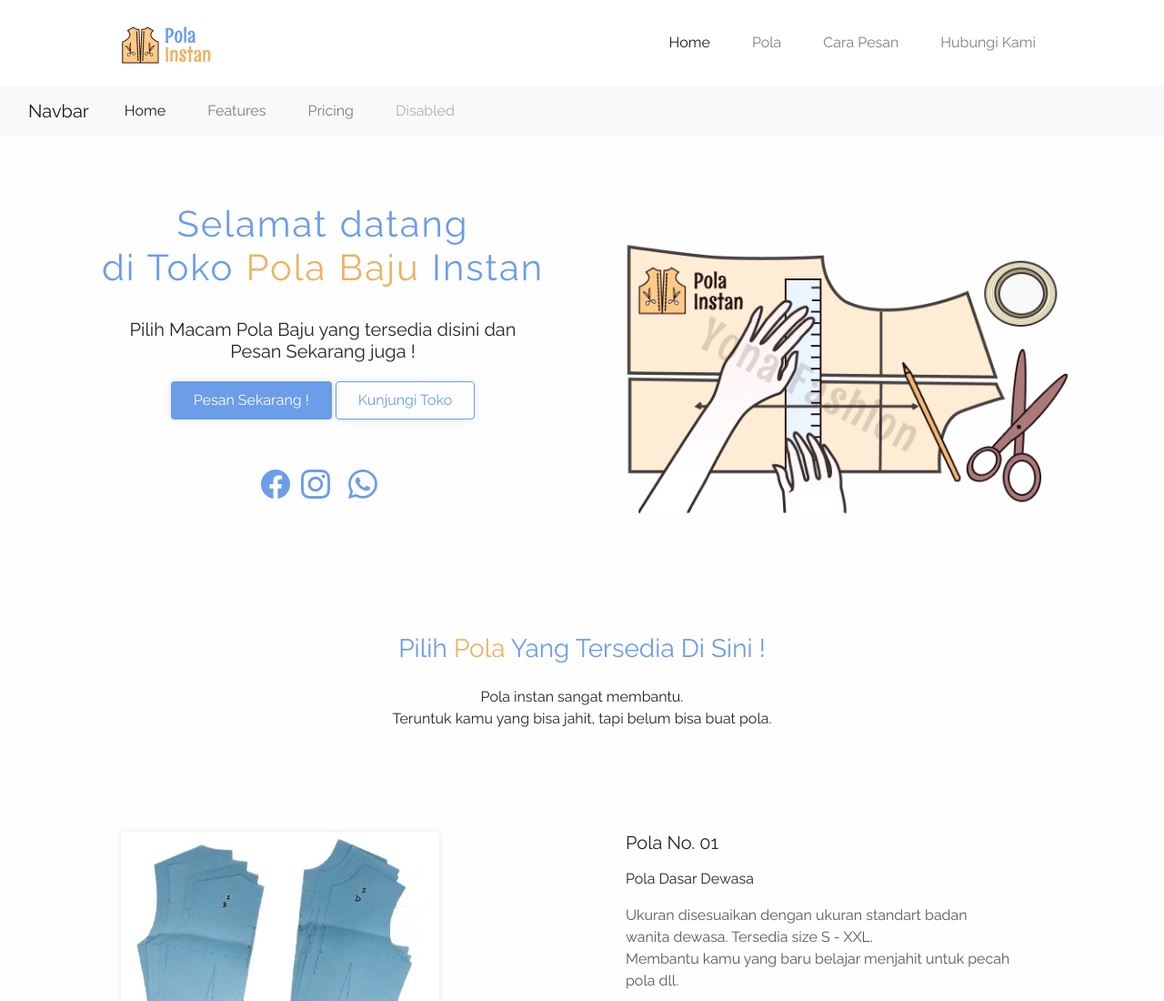
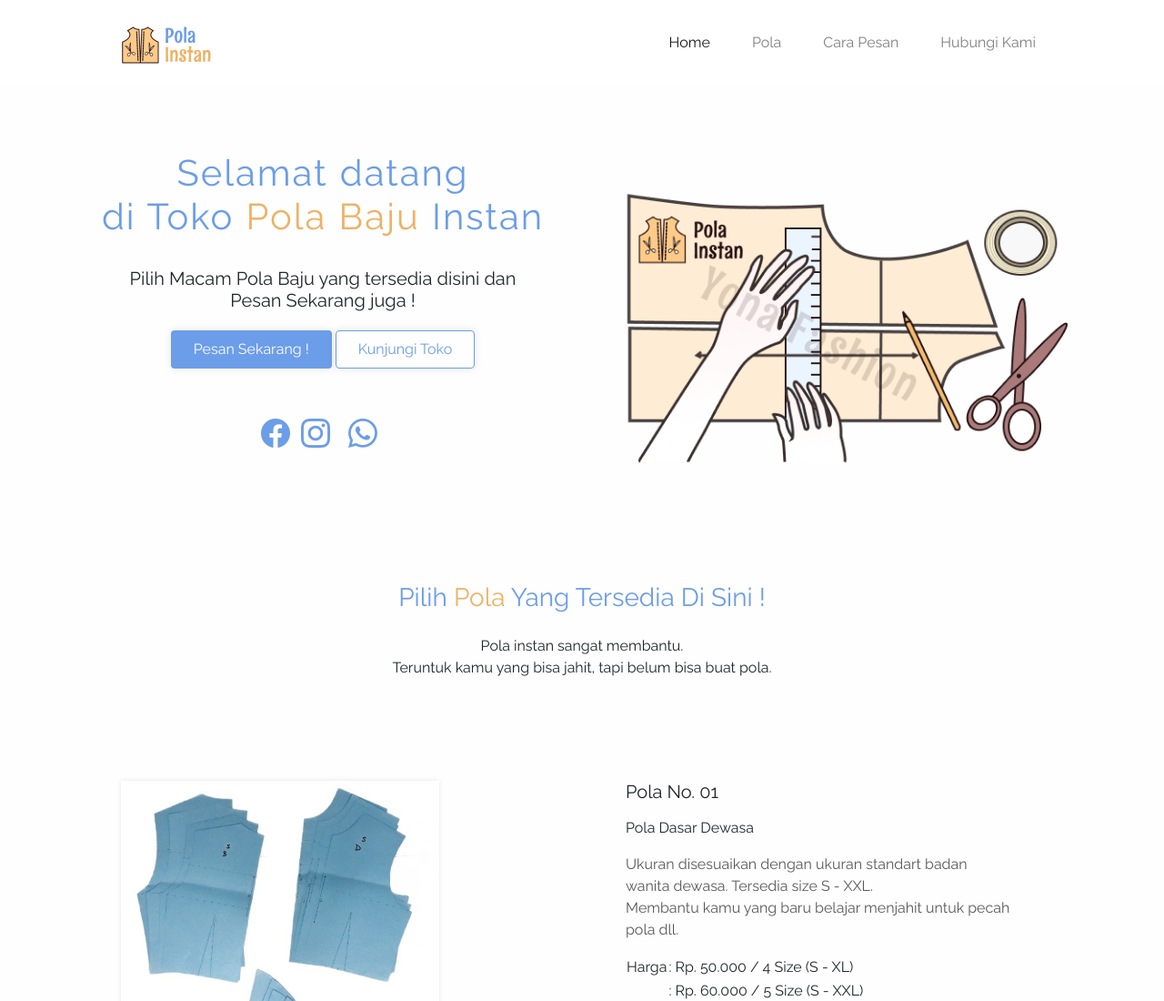
Before and after one commit to yohanamarlina/Polabaju, a website: page index.html in a window 1280 px wide. Shown: the top 1100 px of the page at 91% size. Drawn offline with nearby package versions, Linux system fonts and the light colour scheme.

Commit message:
Update index.html

```diff
--- a/index.html
+++ b/index.html
@@ -181,30 +181,6 @@
       </nav>
 
 
- <nav class="navbar navbar-expand-lg navbar-light bg-light">
-  <div class="container-fluid">
-    <a class="navbar-brand" href="#">Navbar</a>
-    <button class="navbar-toggler" type="button" data-bs-toggle="collapse" data-bs-target="#navbarNav" aria-controls="navbarNav" aria-expanded="false" aria-label="Toggle navigation">
-      <span class="navbar-toggler-icon"></span>
-    </button>
-    <div class="collapse navbar-collapse" id="navbarNav">
-      <ul class="navbar-nav">
-        <li class="nav-item">
-          <a class="nav-link active" aria-current="page" href="#">Home</a>
-        </li>
-        <li class="nav-item">
-          <a class="nav-link" href="#">Features</a>
-        </li>
-        <li class="nav-item">
-          <a class="nav-link" href="#">Pricing</a>
-        </li>
-        <li class="nav-item">
-          <a class="nav-link disabled" href="#" tabindex="-1" aria-disabled="true">Disabled</a>
-        </li>
-      </ul>
-    </div>
-  </div>
-</nav>
 
     <main>
         <section class="main">
```
